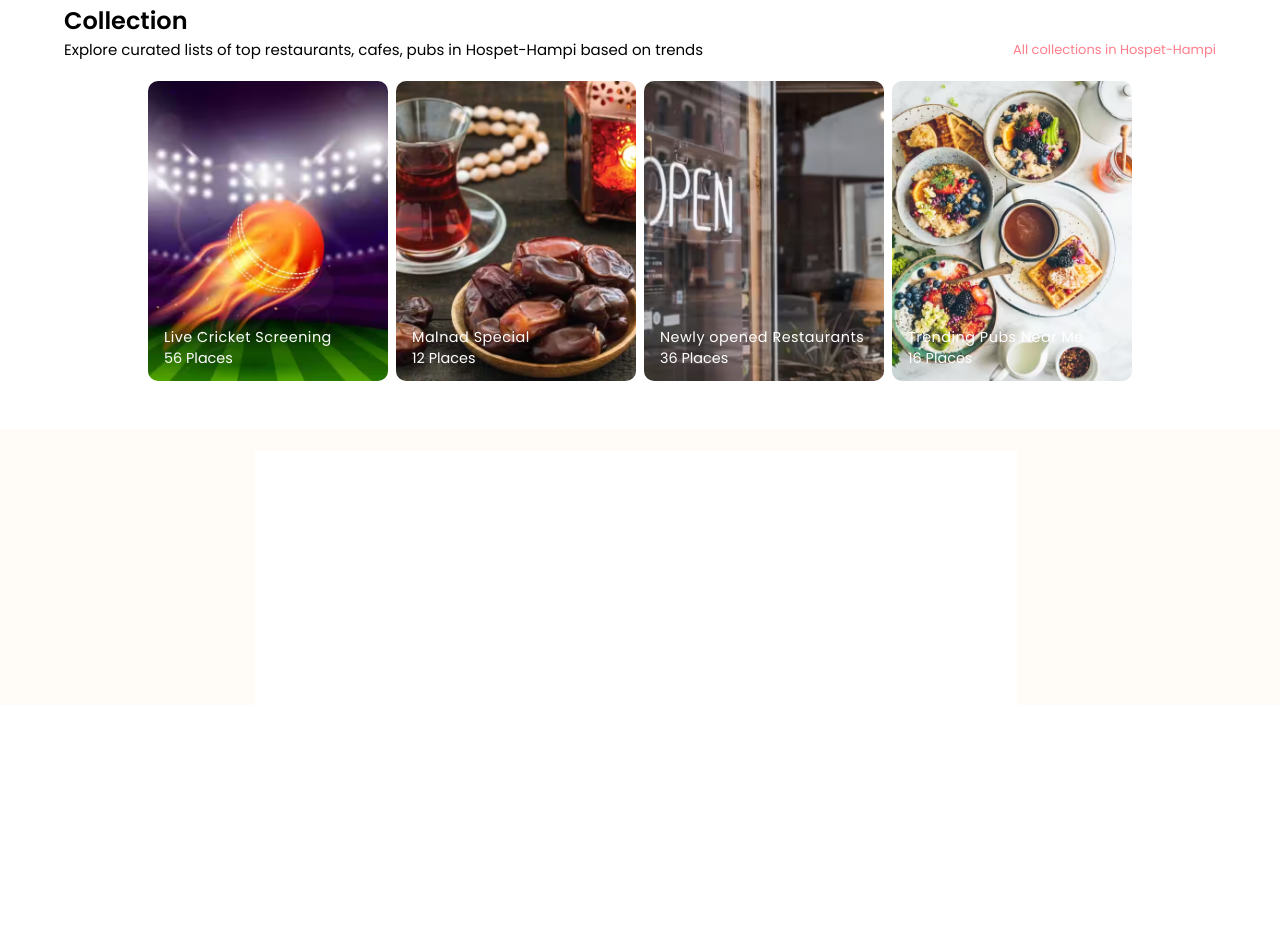
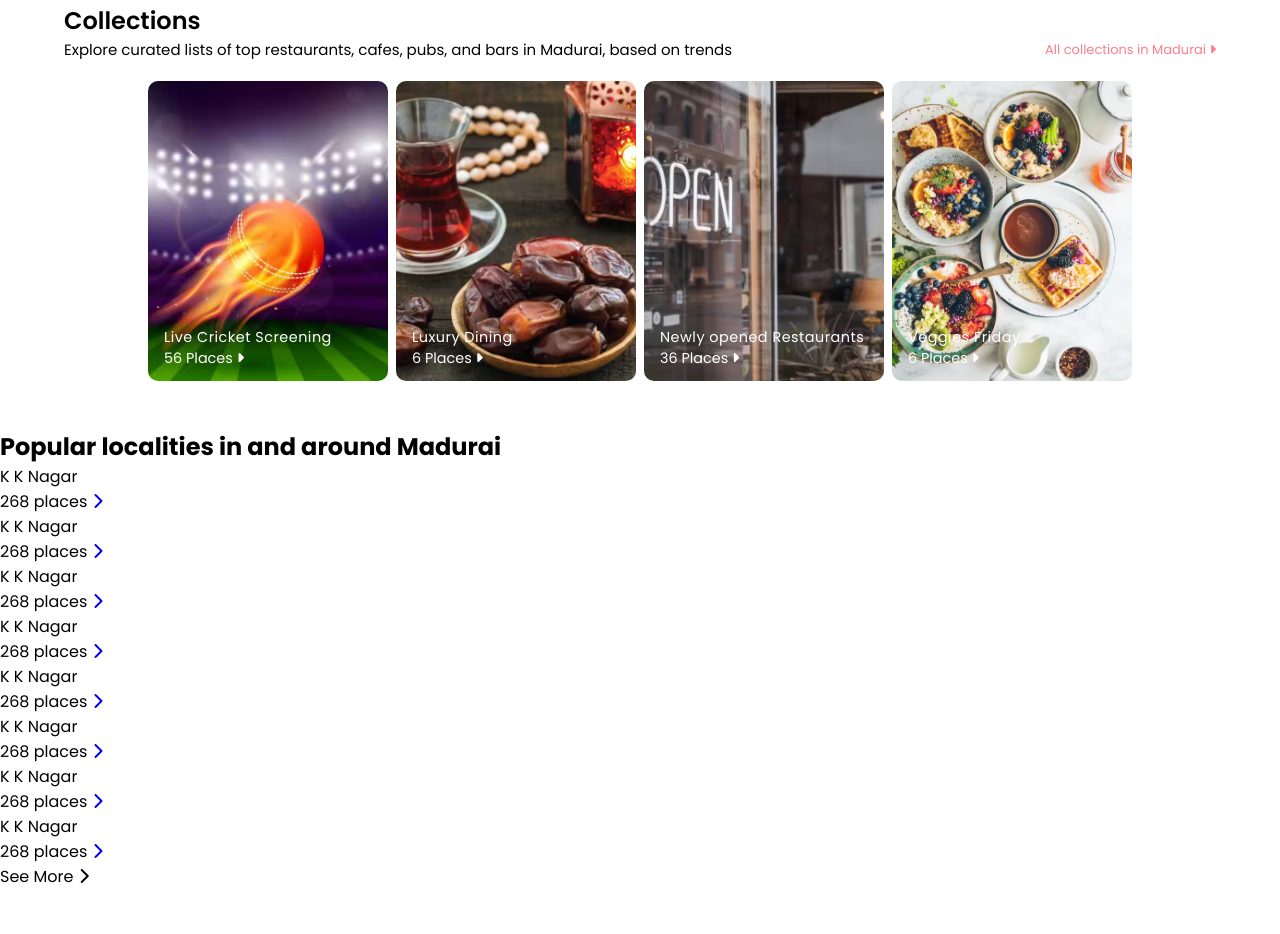
Before and after one commit to Vino-Rishi/Zomato-Clone--LandingPage, a plain HTML site: page index.html in a window 1280 px wide. Shown: the part 820-1754 px from the top of the page. Before the commit the page ends 1722 px from the top, so only its background shows below. Drawn offline with Linux system fonts and the light colour scheme.

Commit message:
Feat:Added new items

```diff
--- a/index.html
+++ b/index.html
@@ -91,57 +91,151 @@
       <!-- item 2 -->
       <div class="we__offer_card">
         <img src="./images/item2.png" alt="item2">
-      <div class="we__offer_content"></div>
+      <div class="we__offer_content">
         <h2>Dining</h2>
         <p>View the city's favourite dining venues</p>
       </div>
     </div>
+    </div>
     </section>
-  <!-- Thisis for collection section -->
+  <!-- This is for collection section -->
       <section class="container collections">
-          <h1>Collection</h1>
+          <h1>Collections</h1>
           <div class="sub__heading_container">
-            <span>Explore curated lists of top restaurants, cafes, pubs in Hospet-Hampi based on trends</span>
-            <span>All collections in Hospet-Hampi</span>
+            <span>Explore curated lists of top restaurants, cafes, pubs, and bars in Madurai, based on trends</span>
+            <span>All collections in Madurai <i class="fa-solid fa-caret-right"></i></span>
           </div>
           <div class="collections_card_container">
             <div class="card card1">
-
+              <div class="overlay">
               <div class="content">
                   <h4>Live Cricket Screening</h4>
-                  <span>56 Places</span>
+                  <span>56 Places <i class="fa-solid fa-caret-right"></i></span>
               </div>
-              <div class="overlay"></div>
+            </div>
             </div>
 
             <div class="card card2">
-              <div class="overlay"></div>
+              <div class="overlay">
               <div class="content">
-                  <h4>Malnad Special</h4>
-                  <span>12 Places</span>
+                  <h4>Luxury Dining</h4>
+                  <span>6 Places <i class="fa-solid fa-caret-right"></i></span>
               </div>
+            </div>
             </div>
 
             <div class="card card3">
-              <div class="overlay"></div>
+              <div class="overlay">
               <div class="content">
                   <h4>Newly opened Restaurants</h4>
-                  <span>36 Places</span>
+                  <span>36 Places <i class="fa-solid fa-caret-right"></i></span>
               </div>
+            </div>
             </div>
 
             <div class="card card4">
-
+              <div class="overlay">
               <div class="content">
-                  <h4>Trending Pubs Near Me</h4>
-                  <span>16 Places</span>
+                  <h4>Veggies Friday</h4>
+                  <span>6 Places <i class="fa-solid fa-caret-right"></i></span>
               </div>
-              <div class="overlay"></div>
             </div>
-
+            </div>
           </div>
       </section>
-
+      <!-- Popular locality -->
+      <section class="popular_container">
+        <h2>Popular localities in and around <b>Madurai</b></h2>
+        <div class="flex__container">
+        <!-- Item1 -->
+        <div class="popular__container_section">
+          <div class="popular__heading">
+              <span>K K Nagar</span>
+            <div class="popular__subheading">
+               <span>268 places</span>
+               <a href="#"><i class="fa-solid fa-chevron-right"></i></a>
+            </div>
+          </div>
+        </div>
+        <!-- Item2 -->
+        <div class="popular__container_section">
+          <div class="popular__heading">
+              <span>K K Nagar</span>
+            <div class="popular__subheading">
+               <span>268 places</span>
+               <a href="#"><i class="fa-solid fa-chevron-right"></i></a>
+            </div>
+          </div>
+        </div>
+        <!-- Item3 -->
+        <div class="popular__container_section">
+          <div class="popular__heading">
+              <span>K K Nagar</span>
+            <div class="popular__subheading">
+               <span>268 places</span>
+               <a href="#"><i class="fa-solid fa-chevron-right"></i></a>
+            </div>
+          </div>
+        </div>
+        <!-- Item4 -->
+        <div class="popular__container_section">
+          <div class="popular__heading">
+              <span>K K Nagar</span>
+            <div class="popular__subheading">
+               <span>268 places</span>
+               <a href="#"><i class="fa-solid fa-chevron-right"></i></a>
+            </div>
+          </div>
+        </div>
+        <!-- Item5 -->
+        <div class="popular__container_section">
+          <div class="popular__heading">
+              <span>K K Nagar</span>
+            <div class="popular__subheading">
+               <span>268 places</span>
+               <a href="#"><i class="fa-solid fa-chevron-right"></i></a>
+            </div>
+          </div>
+        </div>
+        <!-- Item6 -->
+        <div class="popular__container_section">
+          <div class="popular__heading">
+              <span>K K Nagar</span>
+            <div class="popular__subheading">
+               <span>268 places</span>
+               <a href="#"><i class="fa-solid fa-chevron-right"></i></a>
+            </div>
+          </div>
+        </div>
+        <!-- Item7 -->
+        <div class="popular__container_section">
+          <div class="popular__heading">
+              <span>K K Nagar</span>
+            <div class="popular__subheading">
+               <span>268 places</span>
+               <a href="#"><i class="fa-solid fa-chevron-right"></i></a>
+            </div>
+          </div>
+        </div>
+        <!-- Item8 -->
+        <div class="popular__container_section">
+          <div class="popular__heading">
+              <span>K K Nagar</span>
+            <div class="popular__subheading">
+               <span>268 places</span>
+               <a href="#"><i class="fa-solid fa-chevron-right"></i></a>
+            </div>
+          </div>
+        </div>
+        <!-- Item9 -->
+        <div class="popular__container_section">
+          <div class="popular__heading">
+              <span>See More</span>
+              <i class="fa-solid fa-chevron-right"></i>
+          </div>
+        </div>
+      </div>
+      </section>
       <!-- This is for get the app section -->
       <section class="container get__the_app">
         <div class="semiContainer">
@@ -173,7 +267,7 @@
                 </diV>
               </div>
             </div>
-        </div>
+        </div>dev
       </section>
   </body>
 </html>
```
